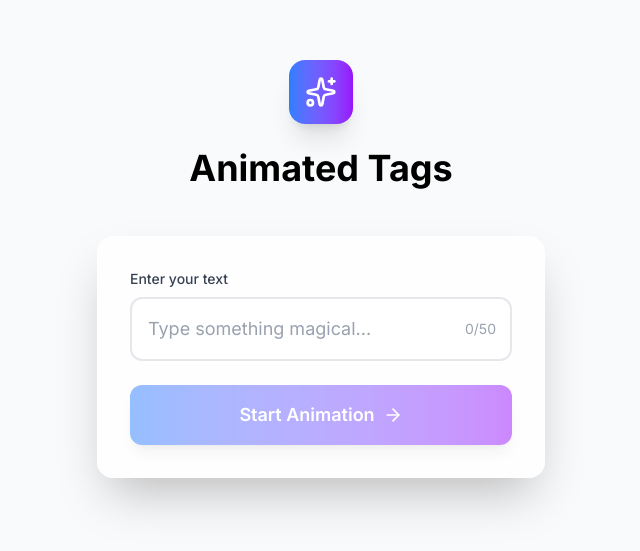
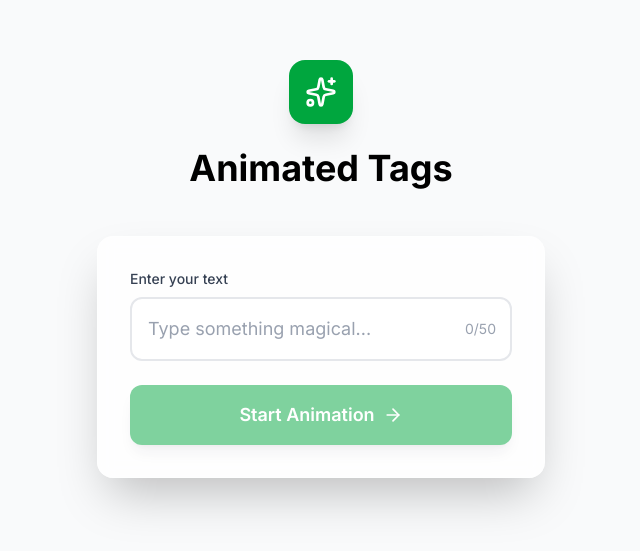
Before and after one commit to kainatkiranrashid2/SPLMNS, a Next.js app: page / in a window 1280 px wide. Shown: the part 131-682 px from the top of the page, without its empty margins (319-959 px from the left). Built offline with nearby package versions, Linux system fonts and the light colour scheme.

Commit message:
Update button and header background colors to enhance UI consistency

```diff
--- a/app/page.tsx
+++ b/app/page.tsx
@@ -19,7 +19,7 @@ export default function Home() {
           <div className="w-full max-w-md">
             {/* Header Section */}
             <div className="text-center mb-12">
-              <div className="inline-flex items-center justify-center w-16 h-16 bg-gradient-to-r from-blue-500 to-purple-600 rounded-2xl mb-6 shadow-xl">
+              <div className="inline-flex items-center justify-center w-16 h-16 bg-green-600 rounded-2xl mb-6 shadow-xl">
                 <Sparkles className="w-8 h-8 text-white" />
               </div>
               <h1 className="text-4xl font-bold  mb-3">Animated Tags</h1>
@@ -53,7 +53,7 @@ export default function Home() {
                 <button
                   type="submit"
                   disabled={!inputValue.trim()}
-                  className="group w-full bg-gradient-to-r from-blue-500 to-purple-600 text-white py-4 px-6 rounded-xl font-semibold text-lg shadow-lg hover:shadow-xl transform hover:scale-[1.02] transition-all duration-300 disabled:opacity-50 disabled:cursor-not-allowed disabled:transform-none disabled:hover:shadow-lg flex items-center justify-center gap-2">
+                  className="group w-full bg-green-600 text-white py-4 px-6 rounded-xl font-semibold text-lg shadow-lg hover:shadow-xl transform hover:scale-[1.02] transition-all duration-300 disabled:opacity-50 disabled:cursor-not-allowed disabled:transform-none disabled:hover:shadow-lg flex items-center justify-center gap-2">
                   <span>Start Animation</span>
                   <ArrowRight className="w-5 h-5 group-hover:translate-x-1 transition-transform duration-300" />
                 </button>
```
